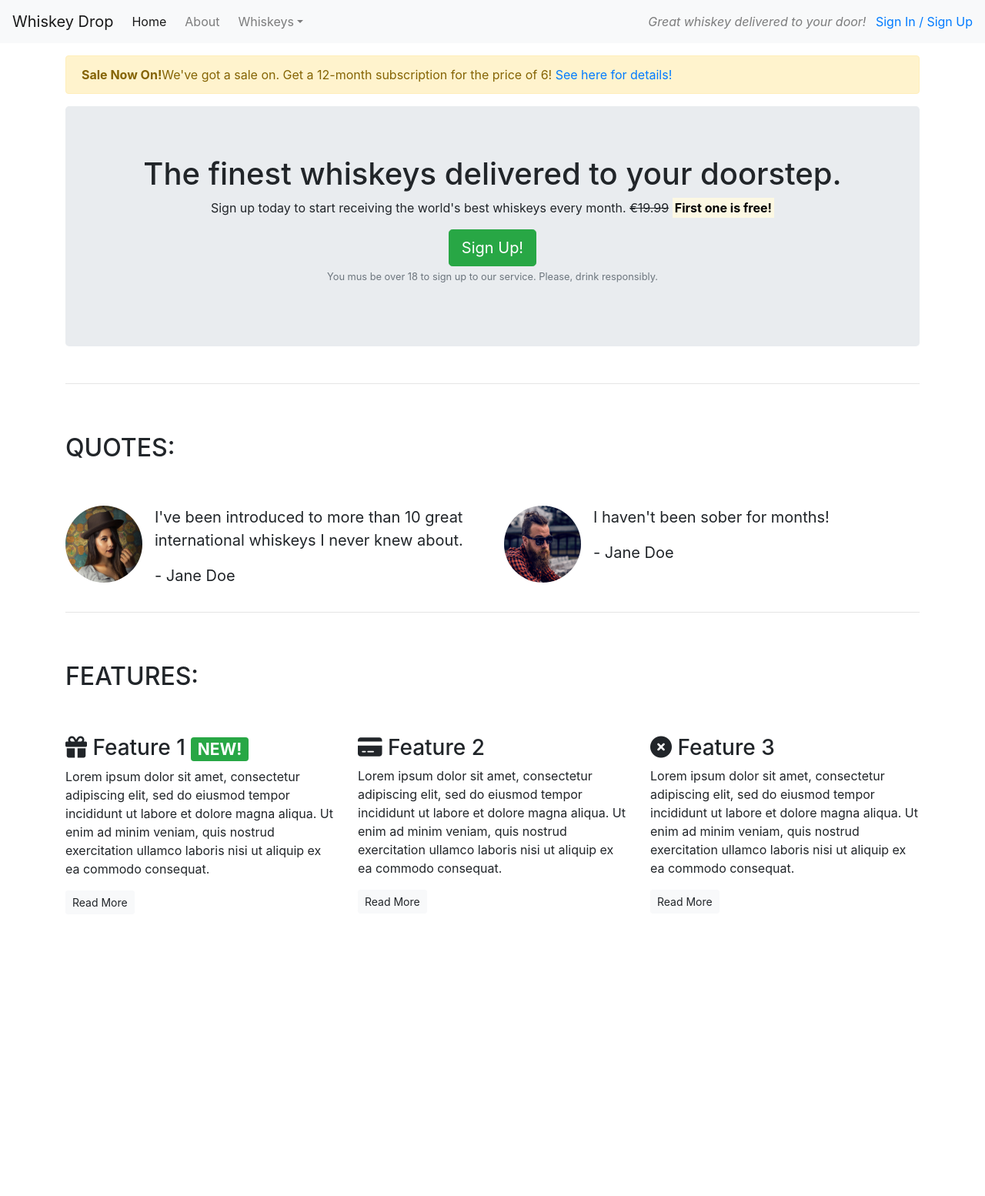
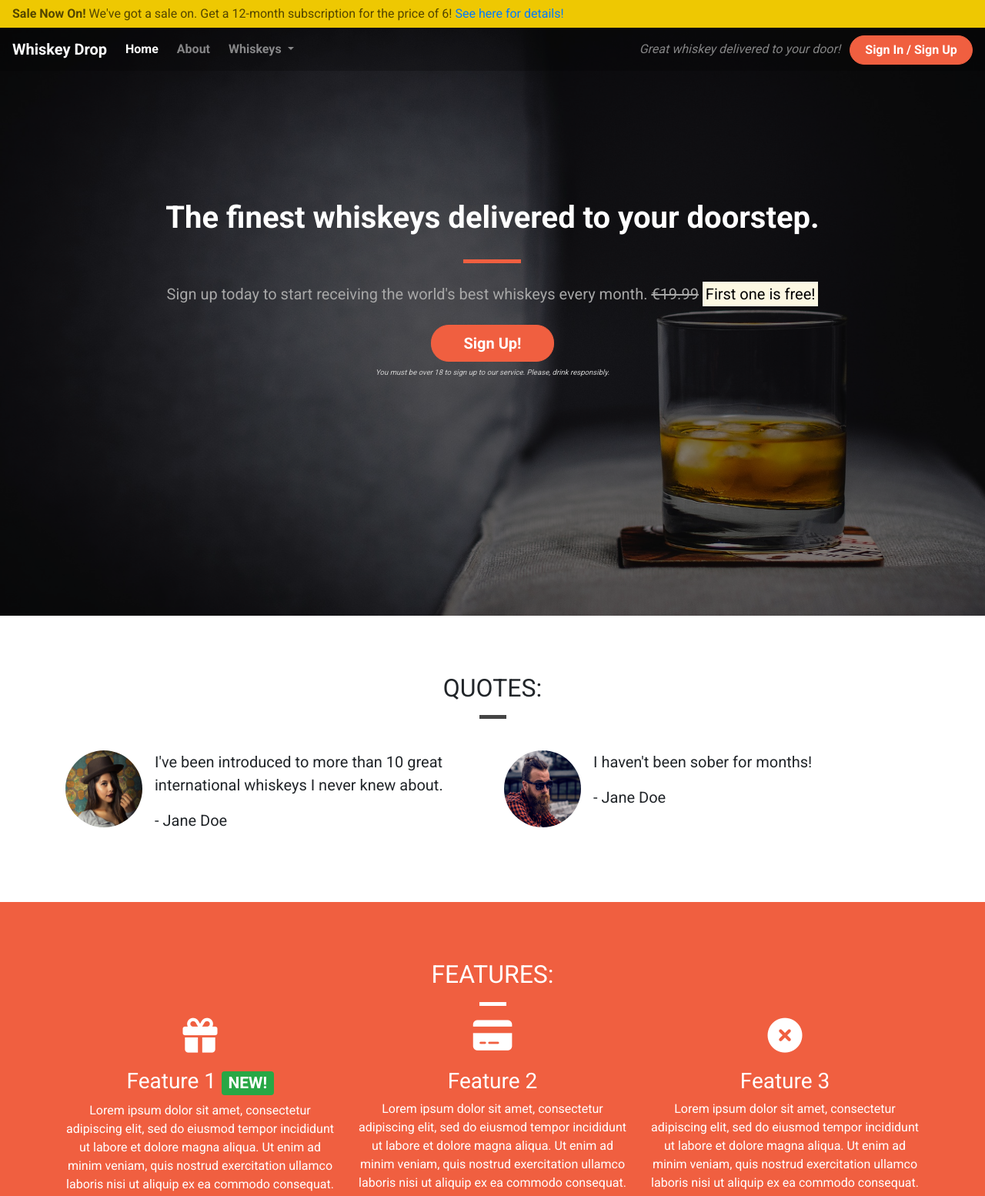
Before and after one commit to AngelEyeLife/bootstrap, a plain HTML site: page index.html in a window 1280 px wide. Shown: the top 1554 px of the page at 77% size. Before the commit the page ends 1204 px from the top, so only its background shows below. Drawn offline with nearby package versions, Linux system fonts and the light colour scheme.

Commit message:
final whiskey

```diff
--- /dev/null
+++ b/css/style.css
@@ -0,0 +1,201 @@
+body {
+    font-family: 'Roboto', sans-serif;
+}
+
+/* Containers */
+
+.container-wrapper {}
+
+.container-wrapper--red {
+    background-color: #f05f40;
+    color: white;
+}
+
+.alert-container {}
+
+.callout-container {
+    height: 100vh;
+
+    background: url('../images/whiskey-background.jpg') no-repeat bottom right fixed;
+    -webkit-background-size: cover;
+    -moz-background-size: cover;
+    -o-background-size: cover;
+    background-size: cover;
+
+    display: flex;
+    align-items: center;
+    justify-content: center;
+
+    position: relative;
+}
+
+.opaque-overlay {
+    position: absolute;
+    top: 0;
+    left: 0;
+    height: 100%;
+    width: 100%;
+    background-color: rgba(0, 0, 0, 0.5);
+}
+
+.content-container {
+    padding-top: 75px;
+    padding-bottom: 75px;
+}
+
+/* Navbar */
+
+.navalert-container {
+    position: absolute;
+    top: 0;
+    left: 0;
+    z-index: 1;
+    padding-left: 0;
+    padding-right: 0;
+}
+
+.navbar {
+    margin-bottom: 0;
+    width: 100%;
+    background-color: rgba(0, 0, 0, .25);
+    border: 0;
+}
+
+.navbar .navbar-toggler {
+    border: 0;
+}
+
+.navbar .navbar-brand {
+    font-weight: bold;
+}
+
+.navbar .navbar-nav a {
+    font-weight: bold;
+}
+
+
+/* Jumbotron */
+
+.jumbotron {
+    background-color: transparent;
+}
+
+.jumbotron h1 {
+    color: white;
+    font-weight: bold;
+    margin-bottom: 30px;
+    color: white;
+}
+
+.jumbotron .lead {
+    color: #a7a7a7;
+    margin: 25px 0;
+}
+
+.jumbotron small {
+    font-size: 60%;
+    font-style: italic;
+    color: #d0d0d0;
+}
+
+/* Block dividers */
+
+.block-divider {
+    width: 75px;
+    height: 5px;
+    border: 0;
+    background-color: #444;
+}
+
+.block-divider--orange {
+    background-color: #f05f40;
+}
+
+.block-divider--white {
+    background-color: white;
+}
+
+.block-divider--short {
+    width: 35px;
+}
+
+/* Buttons */
+
+.btn--cta {
+    font-weight: bold;
+    border-radius: 23px;
+    width: 160px;
+}
+
+.btn--red {
+    color: white;
+    background-color: #f05f40;
+    border-color: #f05f40;
+}
+
+.btn--red:hover,
+.btn--red:active,
+.btn--red:focus,
+.btn--red:active:focus {
+    background-color: #df4929;
+    border-color: #df4929;
+    color: white;
+}
+
+/* Alert */
+
+.alert-container .col-12 {
+    padding-left: 0;
+    padding-right: 0;
+}
+
+.site-wide-alert {
+    color: #544600;
+    background-color: #eec802;
+    border-color: #eec802;
+    padding: 5px 15px;
+    margin-bottom: 0;
+    border: 1px solid transparent;
+    border-radius: 0;
+}
+
+/* Page Headers */
+
+.page-header {
+    margin-bottom: 0;
+    border-bottom: 0;
+    text-align: center;
+}
+
+.page-header h2 {
+    margin-top: 0;
+}
+
+/* Quotes */
+
+.quotes .page-header {
+    margin-bottom: 25px;
+}
+
+/* Features */
+
+.feature {
+    text-align: center;
+    margin-bottom: 40px;
+}
+
+.feature i {
+    margin-bottom: 20px;
+    font-size: 45px;
+    line-height: 45px;
+}
+
+.feature .btn {
+    background-color: white;
+    border-color: white;
+    border-radius: 15px;
+    min-width: 100px;
+    font-weight: bold;
+    margin-top: 10px;
+    color: #f05f40;
+}
--- a/index.html
+++ b/index.html
@@ -11,48 +11,40 @@
       crossorigin="anonymous"
     />
     <script
-      src="https://cdn.jsdelivr.net/npm/bootstrap@4.5.3/dist/js/bootstrap.bundle.min.js"
-      integrity="sha384-ho+j7jyWK8fNQe+A12Hb8AhRq26LrZ/JpcUGGOn+Y7RsweNrtN/tE3MoK7ZeZDyx"
-      crossorigin="anonymous"
-    ></script>
-    <script
       src="https://kit.fontawesome.com/b61cc1c16a.js"
       crossorigin="anonymous"
     ></script>
+    <link
+      href="https://fonts.googleapis.com/css2?family=Roboto:wght@400;700&display=swap"
+      rel="stylesheet"
+    />
+    <link rel="stylesheet" href="css/style.css" type="text/css" />
   </head>
   <body>
-    <nav class="navbar navbar-light bg-light navbar-expand-sm">
+    <div class="container-fluid navalert-container">
+        <div class="container-fluid alert-container">
+            <div class="row d-none d-sm-block">
+                <div class="col-12">
+                    <div class="site-wide-alert alert alert-warning">
+                        <strong>Sale Now On!</strong> We've got a sale on. Get a 12-month subscription for the price of 6! <a href="">See here for details!</a>
+                    </div>
+                </div>
+            </div>
+        </div>
+        <nav class="navbar navbar-dark navbar-expand-sm">
             <a href="/" class="navbar-brand">Whiskey Drop</a>
-      <button
-        class="navbar-toggler ml-auto"
-        type="button"
-        data-toggle="collapse"
-        data-target="#navbarNavDropdown"
-        aria-controls="navbarNavDropdown"
-        aria-expanded="false"
-        aria-label="Toggle navigation"
-      >
-        <span class="navbar-toggler-icon"></span>
-      </button>
+
+            <button class="navbar-toggler ml-auto" type="button" data-toggle="collapse" data-target="#navbarNavDropdown" aria-controls="navbarNavDropdown" aria-expanded="false" aria-label="Toggle navigation">
+        <span class="navbar-toggler-icon"></span></button>
+
             <div class="collapse navbar-collapse" id="navbarNavDropdown">
                 <ul class="navbar-nav mr-auto">
-          <li class="active nav-item mr-2">
-            <a class="nav-link" href="/">Home</a>
-          </li>
-          <li class="nav-item mr-2">
-            <a class="nav-link" href="/about">About</a>
-          </li>
+                    <li class="active nav-item mr-2"><a class="nav-link" href="/">Home</a></li>
+                    <li class="nav-item mr-2"><a class="nav-link" href="/about">About</a></li>
                     <li class="nav-item dropdown">
-            <a
-              class="nav-link dropdown-toggle"
-              href="#"
-              id="navbarDropdownMenuLink"
-              role="button"
-              data-toggle="dropdown"
-              aria-haspopup="true"
-              aria-expanded="false"
-              >Whiskeys</a
-            >
+                        <a class="nav-link dropdown-toggle" href="#" id="navbarDropdownMenuLink" role="button" data-toggle="dropdown" aria-haspopup="true" aria-expanded="false">
+          Whiskeys
+        </a>
                         <div class="dropdown-menu" aria-labelledby="navbarDropdownMenuLink">
                             <a class="dropdown-item" href="#">Irish</a>
                             <a class="dropdown-item" href="#">Scotch</a>
@@ -60,78 +52,55 @@
                             <a class="dropdown-item" href="#">American</a>
                         </div>
                     </li>
-          <li class="nav-item mr-2 d-block d-sm-none">
-            <a class="nav-link" href="/login">Sign In / Sign Up</a>
-          </li>
+
+                    <li class="nav-item mr-2 d-block d-sm-none"><a class="nav-link" href="/login">Sign In / Sign Up</a></li>
                 </ul>
             </div>
             <div class="d-none d-md-block">
-        <p class="navbar-text my-auto mr-2">
-          <i>Great whiskey delivered to your door!</i>
-        </p>
-        <a href="/login">Sign In / Sign Up</a>
+                <p class="navbar-text my-auto mr-2"><i>Great whiskey delivered to your door!</i></p>
+                <a href="/login" class="btn btn--cta btn--red">Sign In / Sign Up</a>
             </div>
         </nav>
-    <article class="container mt-3">
+    </div>
+    <div class="container-fluid callout-container">
         <!-- Callout -->
-      <div class="row d-none d-sm-block">
-        <div class="col-12">
-          <div class="alert alert-warning">
-            <strong> Sale Now On!</strong>We've got a sale on. Get a 12-month
-            subscription for the price of 6!
-            <a href="">See here for details!</a>
-          </div>
-        </div>
-      </div>
+        <div class="opaque-overlay">&nbsp;</div>
         <div class="row">
             <div class="col-12">
                 <section class="callout jumbotron text-center">
-            <h1>The finest whiskeys delivered to your doorstep.</h1>
-            <p>
-              Sign up today to start receiving the world's best whiskeys every
-              month.
+                    <h1 class="jumbotron-header">The finest whiskeys delivered to your doorstep.</h1>
+                    <hr class="block-divider block-divider--orange">
+                    <p class="lead">Sign up today to start receiving the world's best whiskeys every month.
                         <s class="d-none d-sm-inline">€19.99</s>
-              <span class="d-inline d-sm-none"><br /></span>
-              <strong><mark>First one is free!</mark></strong>
-            </p>
-            <button class="btn btn-success btn-lg" data-toggle="modal" data-target="#signUpModal">Sign Up!</button>
-            <p class="text-muted">
-              <small
-                >You mus be over 18 to sign up to our service. Please, drink
-                responsibly.
-              </small>
-            </p>
+                        <span class="d-inline d-sm-none"><br></span>
+                        <strong><mark>First one is free!</mark></strong></p>
+                    <button class="btn btn-lg btn--cta btn--red" data-toggle="modal" data-target="#signUpModal">Sign Up!</button>
+                    <p class="text-muted"><small>You must be over 18 to sign up to our service. Please, drink responsibly.</small></p>
                 </section>
             </div>
         </div>
         <!-- /.callout -->
-      <hr />
+    </div>
 
     <!-- Quotes -->
+    <div class="container-wrapper">
+        <div class="container quotes-container content-container">
             <section class="quotes">
                 <div class="row">
-          <div class="col-12 my-5">
+                    <div class="col-12 page-header">
                         <h2 class="text-uppercase">Quotes:</h2>
+                        <hr class="block-divider block-divider--short">
                     </div>
                 </div>
                 <div class="row">
                     <div class="col-12 col-md-6">
                         <div class="media">
                             <div class="d-none d-sm-block">
-                <img
-                  src="images/girl-image.png"
-                  class="rounded-circle mr-3"
-                  height="100"
-                  width="100"
-                  alt=""
-                />
+                                <img src="images/girl-image.png" class="rounded-circle mr-3" height="100" width="100">
                             </div>
                             <div class="media-body">
                                 <blockquote class="blockquote">
-                  <p>
-                    I've been introduced to more than 10 great international
-                    whiskeys I never knew about.
-                  </p>
+                                    <p>I've been introduced to more than 10 great international whiskeys I never knew about.</p>
                                     <p>- Jane Doe</p>
                                 </blockquote>
                             </div>
@@ -140,13 +109,7 @@
                     <div class="col-12 col-md-6">
                         <div class="media">
                             <div class="d-none d-sm-block">
-                <img
-                  src="images/guy-image.png"
-                  class="rounded-circle mr-3"
-                  height="100"
-                  width="100"
-                  alt=""
-                />
+                                <img src="images/guy-image.png" class="rounded-circle mr-3" height= "100" width= "100">
                             </div>
                             <div class="media-body">
                                 <blockquote class="blockquote">
@@ -159,90 +122,73 @@
                 </div>
             </section>
             <!-- /.quotes -->
-      <hr />
+        </div>
+    </div>
 
     <!-- Features -->
+    <div class="container-wrapper container-wrapper--red">
+        <div class="container features-container content-container">
             <section class="features">
                 <div class="row">
-          <div class="col-12 my-5">
+                    <div class="col-12 page-header">
                         <h2 class="text-uppercase">Features:</h2>
+                        <hr class="block-divider block-divider--short block-divider--white">
                     </div>
                 </div>
                 <div class="row">
                     <div class="col-12 col-md-6 col-lg-4">
                         <div class="feature">
-              <h3>
-                <i class="fas fa-gift d-none d-sm-inline"></i> Feature 1
-                <span class="badge badge-success">NEW!</span>
-              </h3>
-              <p>
-                Lorem ipsum dolor sit amet, consectetur adipiscing elit, sed do
-                eiusmod tempor incididunt ut labore et dolore magna aliqua. Ut
-                enim ad minim veniam, quis nostrud exercitation ullamco laboris
-                nisi ut aliquip ex ea commodo consequat.
-              </p>
+                            <h3><i class="fas fa-gift d-none d-sm-block"></i> Feature 1 <span class="badge badge-success">NEW!</span></h3>
+                            <p>Lorem ipsum dolor sit amet, consectetur adipiscing elit, sed do eiusmod tempor incididunt ut labore et dolore magna aliqua. Ut enim ad minim veniam, quis nostrud exercitation ullamco laboris nisi ut aliquip ex ea commodo consequat.</p>
                             <p><a class="btn btn-sm btn-light" href="">Read More</a></p>
                         </div>
                     </div>
                     <div class="col-12 col-md-6 col-lg-4">
                         <div class="feature">
-              <h3>
-                <i class="fas fa-credit-card d-none d-sm-inline"></i> Feature 2
-              </h3>
-              <p>
-                Lorem ipsum dolor sit amet, consectetur adipiscing elit, sed do
-                eiusmod tempor incididunt ut labore et dolore magna aliqua. Ut
-                enim ad minim veniam, quis nostrud exercitation ullamco laboris
-                nisi ut aliquip ex ea commodo consequat.
-              </p>
+                            <h3><i class="fas fa-credit-card d-none d-sm-block"></i> Feature 2</h3>
+                            <p>Lorem ipsum dolor sit amet, consectetur adipiscing elit, sed do eiusmod tempor incididunt ut labore et dolore magna aliqua. Ut enim ad minim veniam, quis nostrud exercitation ullamco laboris nisi ut aliquip ex ea commodo consequat.</p>
                             <p><a class="btn btn-sm btn-light" href="">Read More</a></p>
                         </div>
                     </div>
                     <div class="col-12 d-md-none d-lg-block col-lg-4">
                         <div class="feature">
-              <h3>
-                <i class="fas fa-times-circle d-none d-sm-inline"></i> Feature 3
-              </h3>
-              <p>
-                Lorem ipsum dolor sit amet, consectetur adipiscing elit, sed do
-                eiusmod tempor incididunt ut labore et dolore magna aliqua. Ut
-                enim ad minim veniam, quis nostrud exercitation ullamco laboris
-                nisi ut aliquip ex ea commodo consequat.
-              </p>
+                            <h3><i class="fas fa-times-circle d-none d-sm-block"></i> Feature 3</h3>
+                            <p>Lorem ipsum dolor sit amet, consectetur adipiscing elit, sed do eiusmod tempor incididunt ut labore et dolore magna aliqua. Ut enim ad minim veniam, quis nostrud exercitation ullamco laboris nisi ut aliquip ex ea commodo consequat.</p>
                             <p><a class="btn btn-sm btn-light" href="">Read More</a></p>
                         </div>
                     </div>
                 </div>
             </section>
             <!-- /.features -->
-    </article>
+        </div>
+    </div>
 
     <div class="modal" tabindex="-1" role="dialog" id="signUpModal">
         <div class="modal-dialog" role="document">
             <div class="modal-content">
                 <div class="modal-header">
-            <h5 class="modal-title">Modal title</h5>
-            <button
-              type="button"
-              class="close"
-              data-dismiss="modal"
-              aria-label="Close"
-            >
+                    <h5 class="modal-title">Sign Up To Whiskey Drop!</h5>
+                    <button type="button" class="close" data-dismiss="modal" aria-label="Close">
           <span aria-hidden="true">&times;</span>
         </button>
                 </div>
                 <div class="modal-body">
-            <p>Modal body text goes here.</p>
+                    <form>
+                        <div class="form-group">
+                            <label for="exampleInputEmail1">Email address</label>
+                            <input type="email" class="form-control" id="exampleInputEmail1" aria-describedby="emailHelp" placeholder="Enter email">
+                            <small id="emailHelp" class="form-text text-muted">We'll never share your email with anyone else.</small>
                         </div>
-          <div class="modal-footer">
-            <button
-              type="button"
-              class="btn btn-secondary"
-              data-dismiss="modal"
-            >
-              Close
-            </button>
-            <button type="button" class="btn btn-primary">Save changes</button>
+                        <div class="form-group">
+                            <label for="password">Password</label>
+                            <input type="password" class="form-control" id="password" placeholder="Password">
+                        </div>
+                        <div class="form-group">
+                            <label for="repeatPassword">Repeat Password</label>
+                            <input type="password" class="form-control" id="repeatPassword" placeholder="Repeat Password">
+                        </div>
+                        <button type="submit" class="btn btn-success">Submit</button>
+                    </form>
                 </div>
             </div>
         </div>
@@ -262,10 +208,10 @@
       integrity="sha384-w1Q4orYjBQndcko6MimVbzY0tgp4pWB4lZ7lr30WKz0vr/aWKhXdBNmNb5D92v7s"
       crossorigin="anonymous"
     ></script>
-    <script
+    <!-- <script
       src="https://cdn.jsdelivr.net/npm/bootstrap@4.5.3/dist/js/bootstrap.bundle.min.js"
       integrity="sha384-ho+j7jyWK8fNQe+A12Hb8AhRq26LrZ/JpcUGGOn+Y7RsweNrtN/tE3MoK7ZeZDyx"
       crossorigin="anonymous"
-    ></script>
+    ></script> -->
   </body>
 </html>
```
Also changed, not shown: images/whiskey-background.jpg (added). Lines whose indentation alone changed are shown as unchanged.
